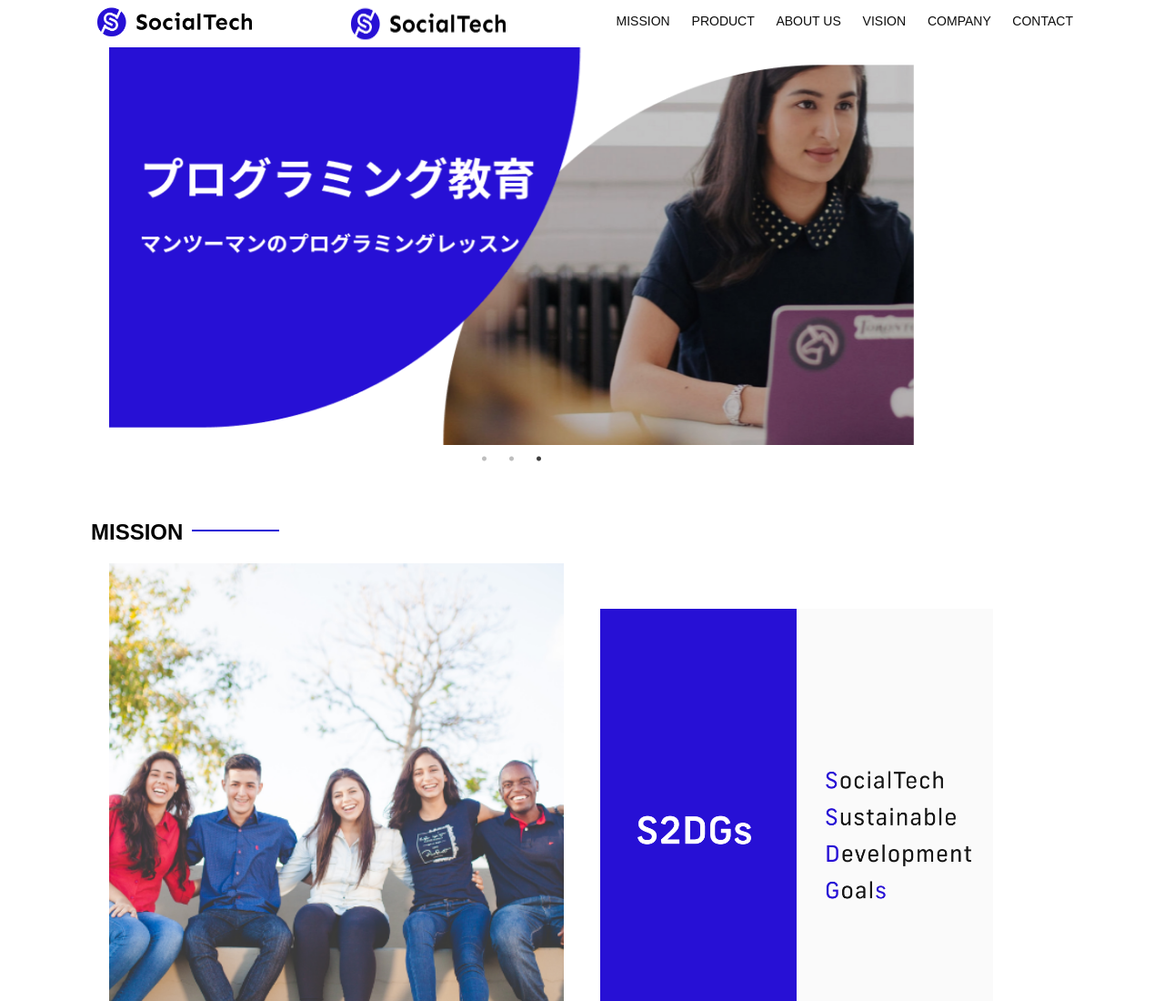
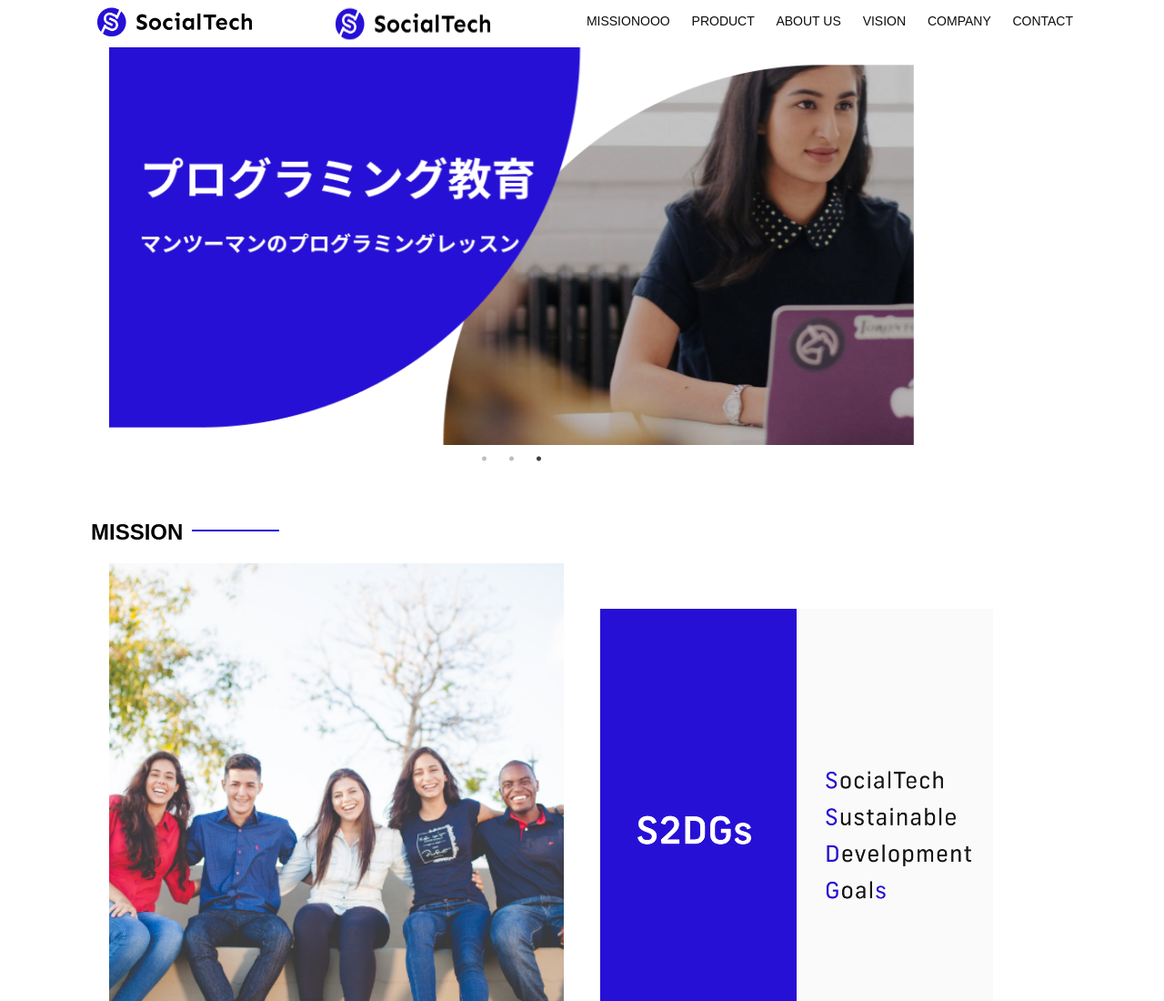
Before and after one commit to hiro-coder01/ITschool, a plain HTML site: page index.html in a window 1280 px wide. Shown: the top 1100 px of the page at 91% size. Drawn offline with nearby package versions, Linux system fonts and the light colour scheme; files whose address does not match are found by name.

Commit message:
Update index.html

```diff
--- a/index.html
+++ b/index.html
@@ -32,7 +32,7 @@
 <img src="images/Logo.png">
       <!-- PC用ナビゲーション -->
       <nav id="nav-pc">
-        <a href="mission.html">MISSION</a>
+        <a href="mission.html">MISSIONOOO</a>
         <a href="product.html">PRODUCT</a>
         <a href="index.html#aboutus">ABOUT US</a>
         <a href="index.html#vision">VISION</a>
```
